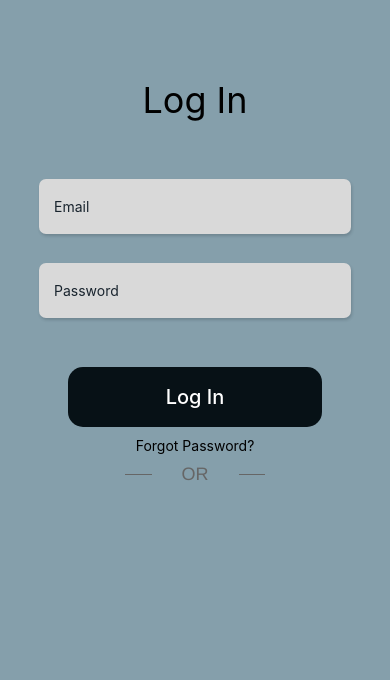
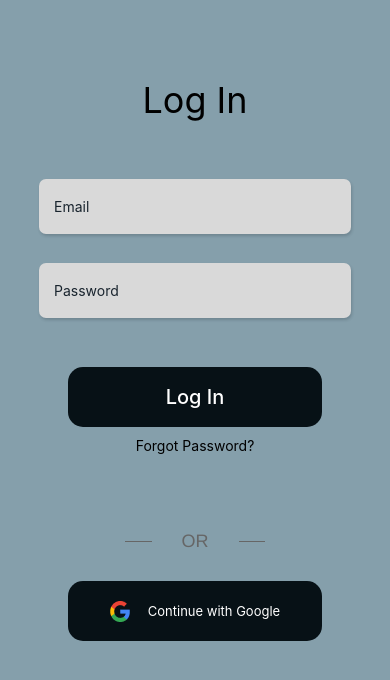
Before and after one commit to glin18/journal-app, a React Native app: screen /Login in a window 390 px wide. Shown: the top 680 px of the page. Built offline with nearby package versions, Linux system fonts and the light colour scheme.

Commit message:
Add google button

```diff
--- a/screens/Login.tsx
+++ b/screens/Login.tsx
@@ -5,6 +5,7 @@ import {
   SafeAreaView,
   TextInput,
   TouchableOpacity,
+  Image,
 } from "react-native";
 import React from "react";
 
@@ -31,6 +32,10 @@ const Login = () => {
         <Text style={styles.orText}>OR</Text>
         <View style={styles.horizontalLine} />
       </View>
+      <TouchableOpacity style={styles.googleButton}>
+        <Image source={require("../assets/google.png")} />
+        <Text style={styles.googleButtonText}>Continue with Google</Text>
+      </TouchableOpacity>
     </SafeAreaView>
   );
 };
@@ -81,6 +86,7 @@ const styles = StyleSheet.create({
     justifyContent: "center",
     alignItems: "center",
     gap: 30,
+    marginTop: "17%",
   },
   orText: {
     color: "#666666",
@@ -93,6 +99,24 @@ const styles = StyleSheet.create({
     borderBottomWidth: 1,
     width: "30%",
   },
+  googleButton: {
+    marginTop: "5%",
+    backgroundColor: "#071116",
+    padding: 10,
+    width: "65%",
+    height: 60,
+    borderRadius: 15,
+    flexDirection: "row",
+    gap: 18,
+    justifyContent: "center",
+    alignItems: "center",
+  },
+  googleButtonText: {
+    color: "white",
+    textAlign: "center",
+    fontWeight: "400",
+    fontSize: 13,
+  },
 });
 
 export default Login;
```
Also changed, not shown: assets/google.png (added).
